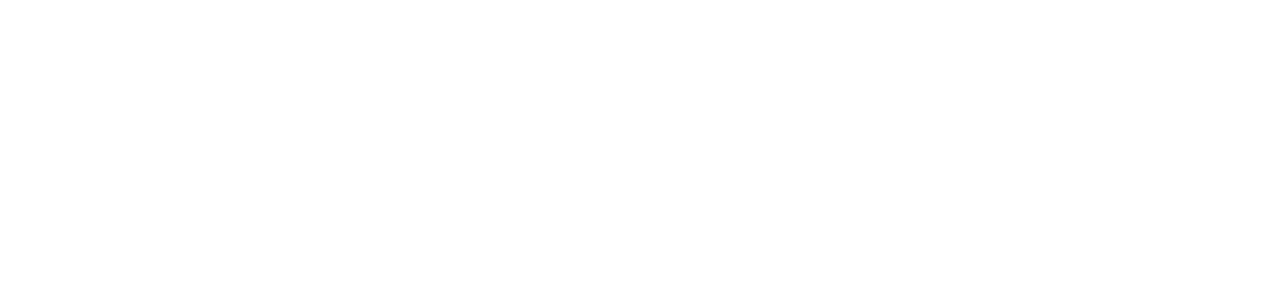
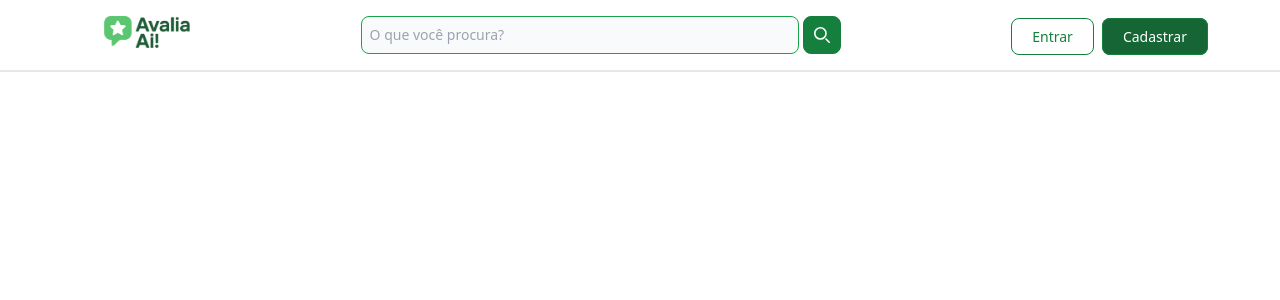
Before and after one commit to JonasMoria/Avaliai, a Vue app in the folder app/: page /login in a window 1280 px wide. Before the commit this address had no page. Shown: the top 300 px of the page. Built offline with nearby package versions, Linux system fonts and the light colour scheme.

Commit message:
feat: navbar already

```diff
--- a/app/src/components/Home/NavBarComponent.vue
+++ b/app/src/components/Home/NavBarComponent.vue
@@ -15,20 +15,41 @@
             </button>
         </div>
 
-        <div class="flex flex-row hidden md:block">
-            <button type="button" class="text-green-700 border border-green-700 focus:outline-none focus:ring-green-300 font-medium rounded-lg text-sm px-5 py-2 text-center me-2">Entrar</button>
-            <button type="button" class="text-white border border-green-700 bg-green-800 focus:ring-4 focus:outline-none focus:ring-green-300 font-medium rounded-lg text-sm px-5 py-2 text-center me-2">Cadastrar</button>
+        <div class="flex-row hidden md:block pt-2">
+            <router-link to="/login" class="text-green-700 border border-green-700 focus:outline-none focus:ring-green-300 font-medium rounded-lg text-sm px-5 py-2 text-center me-2">Entrar</router-link>
+            <router-link to="/cadastro" class="text-white border border-green-700 bg-green-800 focus:ring-4 focus:outline-none focus:ring-green-300 font-medium rounded-lg text-sm px-5 py-2 text-center me-2">Cadastrar</router-link>
         </div>
 
-        <div class="block md:hidden mt-1">
+        <div class="block md:hidden mt-1" @click="manageSideNav()">
             <img src="@/assets/icons/menu.svg" alt="menu_login" class="h-7">
         </div>
     </div>
 </nav>
+<aside class="fixed top-18 left-0 w-full h-[calc(100vh-4rem)] bg-gray-50 z-10 transition-transform duration-300 ease-in-out" :class="isSideNavOpen ? 'translate-x-0' : 'translate-x-full'">
+    <div class="p-3 text-center w-full">
+        <img src="@/assets/icons/close.svg" alt="close_icon" class="h-8" @click="manageSideNav()">
+    </div>
+    <div class="flex flex-row w-full justify-center content-center">
+        <router-link to="/login" class="text-green-700 border border-green-700 focus:outline-none focus:ring-green-300 font-medium rounded-lg text-sm px-5 py-2 text-center me-2">Entrar</router-link>
+        <router-link to="/cadastro" class="text-white border border-green-700 bg-green-800 focus:ring-4 focus:outline-none focus:ring-green-300 font-medium rounded-lg text-sm px-5 py-2 text-center me-2">Cadastrar</router-link>
+    </div>
+</aside>
 </template>
 
 <script>
 export default {
     name: 'NavBarComponent',
+
+    data() {
+        return {
+            isSideNavOpen: false,
+        }
+    },
+
+    methods: {
+        manageSideNav: function () {
+            this.isSideNavOpen = !this.isSideNavOpen;
+        }
+    }
 }
 </script>
--- a/app/src/router/index.js
+++ b/app/src/router/index.js
@@ -1,5 +1,7 @@
 import { createRouter, createWebHistory } from 'vue-router'
 import HomeView from '../views/HomeView.vue'
+import RegisterView from '@/views/RegisterView.vue'
+import LoginView from '@/views/LoginView.vue'
 
 const routes = [
   {
@@ -7,6 +9,18 @@ const routes = [
     name: 'home',
     component: HomeView,
     meta: {title: 'Avalia Ai! - Avalie tudo o que quiser!'}
+  },
+  {
+    path: '/cadastro',
+    name: 'cadastro',
+    component: RegisterView,
+    meta: {title: 'Avalia Ai! - Cadastro'}
+  },
+  {
+    path: '/login',
+    name: 'login',
+    component: LoginView,
+    meta: {title: 'Avalia Ai! - Entrar'}
   },
 ]
 
--- /dev/null
+++ b/app/src/views/LoginView.vue
@@ -0,0 +1,15 @@
+<template>
+    <NavBarComponent/>
+</template>
+
+<script>
+import NavBarComponent from '@/components/Home/NavBarComponent.vue';
+
+export default {
+    name: 'LoginView',
+
+    components: {
+        NavBarComponent
+    }
+}
+</script>
--- /dev/null
+++ b/app/src/views/RegisterView.vue
@@ -0,0 +1,15 @@
+<template>
+    <NavBarComponent/>
+</template>
+
+<script>
+import NavBarComponent from '@/components/Home/NavBarComponent.vue';
+
+export default {
+    name: 'RegisterView',
+
+    components: {
+        NavBarComponent
+    }
+}
+</script>
```
Also changed, not shown: app/src/assets/icons/close.svg (added).
